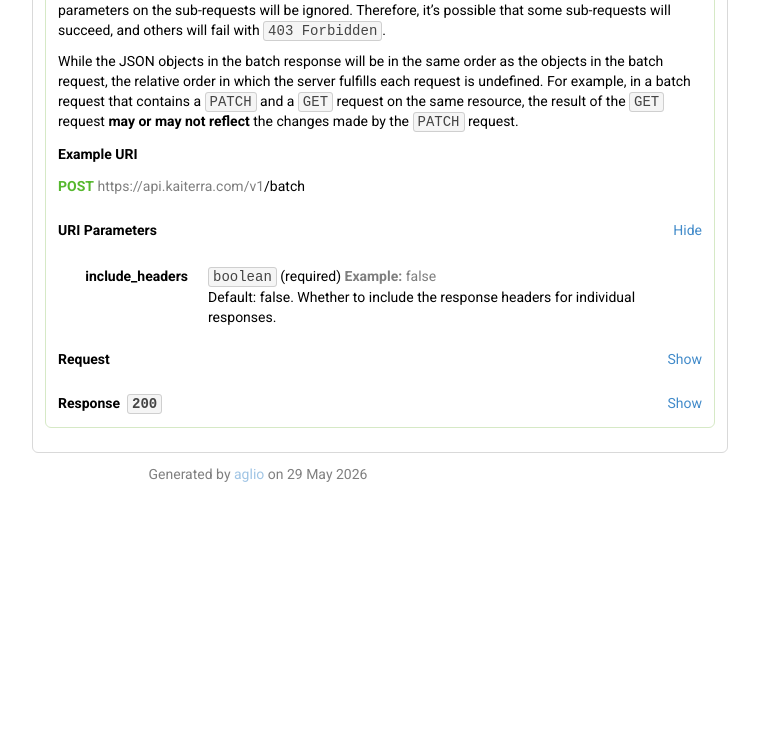
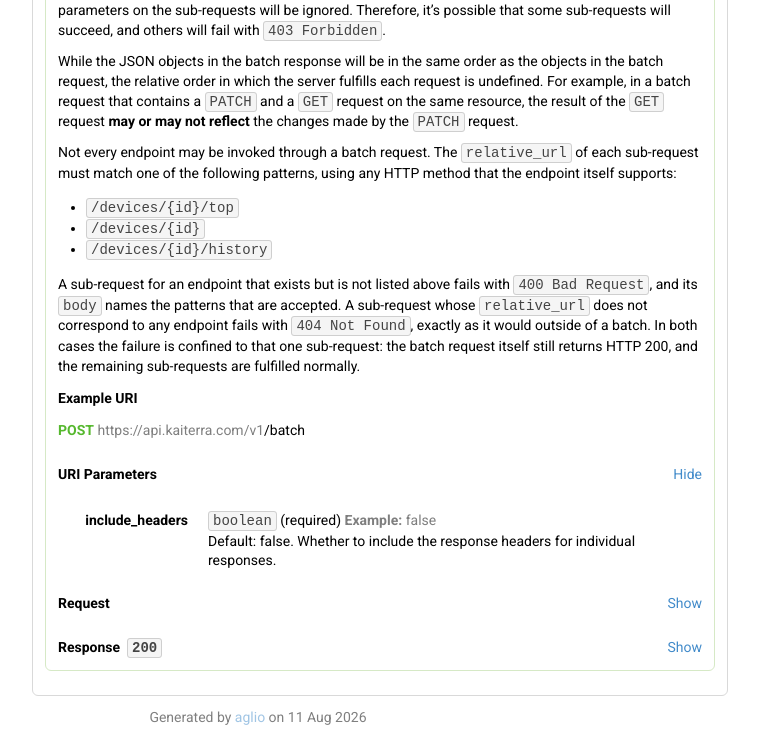
Before and after one commit to kaiterra/kaiterra.github.io, a plain HTML site: page B.html in a window 1280 px wide. Shown: the part 6613-7351 px from the top of the page, without its empty margins (382-1141 px from the left). Before the commit the page ends 7108 px from the top, so only its background shows below. Drawn offline with Linux system fonts and the light colour scheme.

Commit message:
restrict usage of /batch endpoint

```diff
--- a/B.html
+++ b/B.html
@@ -676,6 +676,19 @@ you had made the requests individually.</p>
 <p>The format is nearly identical to <a href="https://developers.facebook.com/docs/graph-api/making-multiple-requests">Facebook’s batch request API</a>, except that there is no support for dependent requests and other advanced features.</p>
 <p>Authentication parameters, such as the <code>key</code> URL parameter, must be included in URL or headers of the POST batch request. Each “sub-request” inherits the auth context of the POST batch request; any auth parameters on the sub-requests will be ignored. Therefore, it’s possible that some sub-requests will succeed, and others will fail with <code>403 Forbidden</code>.</p>
 <p>While the JSON objects in the batch response will be in the same order as the objects in the batch request, the relative order in which the server fulfills each request is undefined. For example, in a batch request that contains a <code>PATCH</code> and a <code>GET</code> request on the same resource, the result of the <code>GET</code> request <strong>may or may not reflect</strong> the changes made by the <code>PATCH</code> request.</p>
+<p>Not every endpoint may be invoked through a batch request. The <code>relative_url</code> of each sub-request must match one of the following patterns, using any HTTP method that the endpoint itself supports:</p>
+<ul>
+<li>
+<p><code>/devices/{id}/top</code></p>
+</li>
+<li>
+<p><code>/devices/{id}</code></p>
+</li>
+<li>
+<p><code>/devices/{id}/history</code></p>
+</li>
+</ul>
+<p>A sub-request for an endpoint that exists but is not listed above fails with <code>400 Bad Request</code>, and its <code>body</code> names the patterns that are accepted. A sub-request whose <code>relative_url</code> does not correspond to any endpoint fails with <code>404 Not Found</code>, exactly as it would outside of a batch. In both cases the failure is confined to that one sub-request: the batch request itself still returns HTTP 200, and the remaining sub-requests are fulfilled normally.</p>
 <h4>Example URI</h4><div class="definition"><span class="method post">POST</span>&nbsp;<span class="uri"><span class="hostname">https://api.kaiterra.com/v1</span>/batch</span></div><div class="title"><strong>URI Parameters</strong><div class="collapse-button show"><span class="close">Hide</span><span class="open">Show</span></div></div><div class="collapse-content"><dl class="inner"><dt>include_headers</dt><dd><code>boolean</code>&nbsp;<span class="required">(required)</span>&nbsp;<span class="text-muted example"><strong>Example:&nbsp;</strong><span>false</span></span><p>Default: false. Whether to include the response headers for individual responses.</p>
 </dd></dl></div><div class="title"><strong>Request</strong><div class="collapse-button"><span class="close">Hide</span><span class="open">Show</span></div></div><div class="collapse-content"><div class="inner"><div class="description"><p>The batch request body is a JSON array of request objects. Each object must have a <code>method</code> and <code>relative_url</code> property; other properties are optional.</p>
 <ul>
@@ -711,7 +724,7 @@ you had made the requests individually.</p>
     "<span class="hljs-attribute">body</span>": <span class="hljs-value"><span class="hljs-string">"{\"data\":[{\"param\":\"rco2\",\"units\":\"ppm\",\"span\":60,\"points\":[{\"ts\":\"2020-06-17T07:05:00Z\",\"value\":1673}]},{\"param\":\"rhumid\",\"source\":\"km102\",\"units\":\"%\",\"span\":60,\"points\":[{\"ts\":\"2020-06-17T07:05:00Z\",\"value\":54.79}]},{\"param\":\"rpm10c\",\"source\":\"km100\",\"units\":\"µg/m³\",\"span\":60,\"points\":[{\"ts\":\"2020-06-17T07:05:00Z\",\"value\":125}]},{\"param\":\"rpm25c\",\"source\":\"km100\",\"units\":\"µg/m³\",\"span\":60,\"points\":[{\"ts\":\"2020-06-17T07:05:00Z\",\"value\":275}]},{\"param\":\"rtemp\",\"source\":\"km102\",\"units\":\"C\",\"span\":60,\"points\":[{\"ts\":\"2020-06-17T07:05:00Z\",\"value\":20.57}]},{\"param\":\"rtvoc\",\"source\":\"km102\",\"units\":\"ppb\",\"span\":60,\"points\":[{\"ts\":\"2020-06-17T07:05:00Z\",\"value\":435.6}]}]}"</span></span>,
     "<span class="hljs-attribute">code</span>": <span class="hljs-value"><span class="hljs-number">200</span>
   </span>}
-]</code></pre><div style="height: 1px;"></div></div></div></div></div></section></div></div></div><p style="text-align: center;" class="text-muted">Generated by&nbsp;<a href="https://github.com/danielgtaylor/aglio" class="aglio">aglio</a>&nbsp;on 29 May 2026</p><script>/* eslint-env browser */
+]</code></pre><div style="height: 1px;"></div></div></div></div></div></section></div></div></div><p style="text-align: center;" class="text-muted">Generated by&nbsp;<a href="https://github.com/danielgtaylor/aglio" class="aglio">aglio</a>&nbsp;on 11 Aug 2026</p><script>/* eslint-env browser */
 /* eslint quotes: [2, "single"] */
 'use strict';
 
```
Also changed, not shown: index.html (+14 -1 lines).
